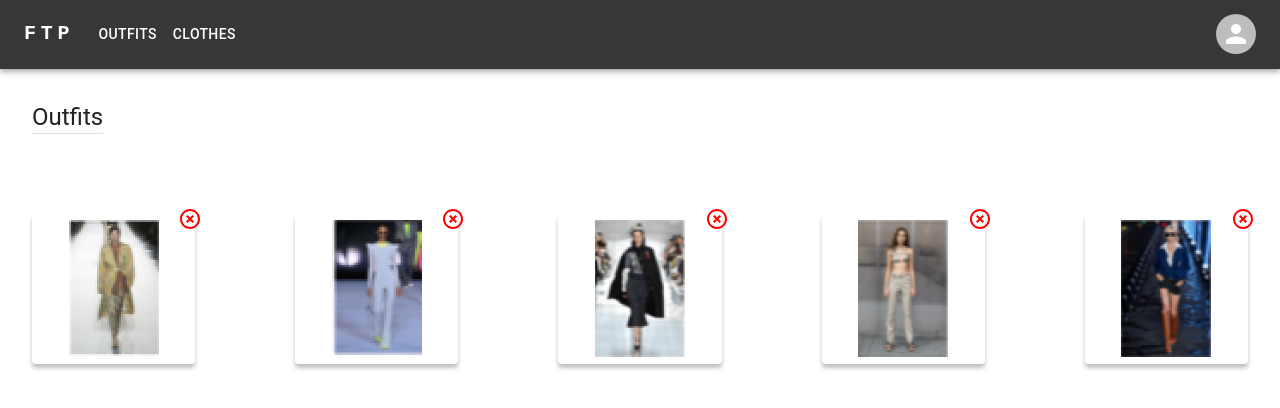
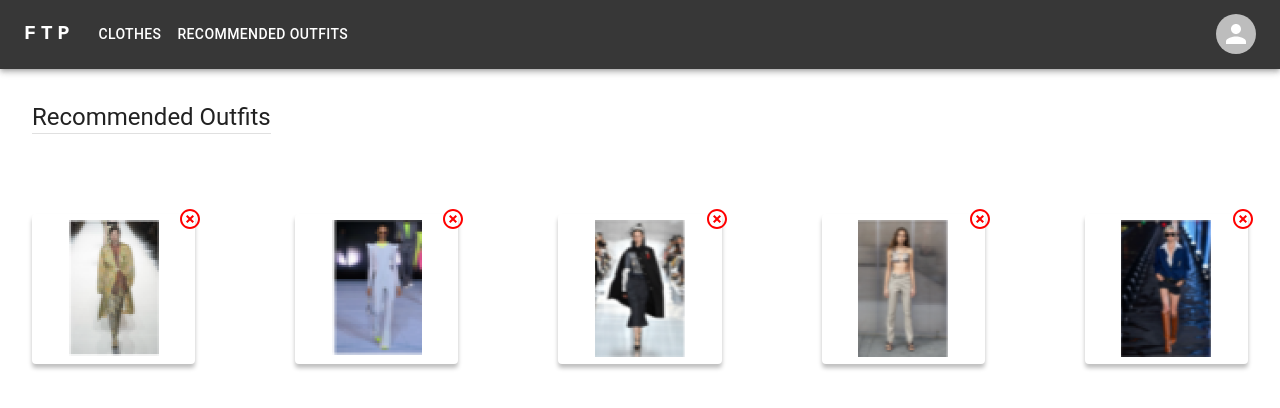
Before and after one commit to EzekielNicholas123/FTPTA, a React (Vite) app: page /outfits in a window 1280 px wide. Shown: the top 408 px of the page. Built offline with nearby package versions, Linux system fonts and the light colour scheme.

Commit message:
style: change outfit into recommended outfit

```diff
--- a/src/components/Navbar.jsx
+++ b/src/components/Navbar.jsx
@@ -13,7 +13,7 @@ import Tooltip from "@mui/material/Tooltip";
 import MenuItem from "@mui/material/MenuItem";
 import { useNavigate } from "react-router-dom";
 
-const pages = ["outfits", "clothes"];
+const pages = ["clothes", "recommended outfits"];
 const settings = ["Logout"];
 
 const Navbar = () => {
@@ -95,7 +95,11 @@ const Navbar = () => {
                   key={page}
                   onClick={() => {
                     handleCloseNavMenu();
-                    navigate(`/${page}`);
+                    if (page === "recommended outfits") {
+                      navigate("/outfits");
+                    } else {
+                      navigate(`/${page}`);
+                    }
                   }}
                 >
                   <Typography textAlign="center">{page}</Typography>
@@ -130,7 +134,11 @@ const Navbar = () => {
                 key={page}
                 onClick={() => {
                   handleCloseNavMenu();
-                  navigate(`/${page}`);
+                  if (page === "recommended outfits") {
+                    navigate("/outfits");
+                  } else {
+                    navigate(`/${page}`);
+                  }
                 }}
                 sx={{ my: 2, color: "white", display: "block" }}
               >
--- a/src/pages/OutfitsPage.jsx
+++ b/src/pages/OutfitsPage.jsx
@@ -65,7 +65,7 @@ const OutfitsPage = () => {
         }}
       >
         <Typography variant="h5">
-          Outfits
+          Recommended Outfits
           <Divider sx={{ mb: "1rem" }} />
         </Typography>
       </Box>
```
